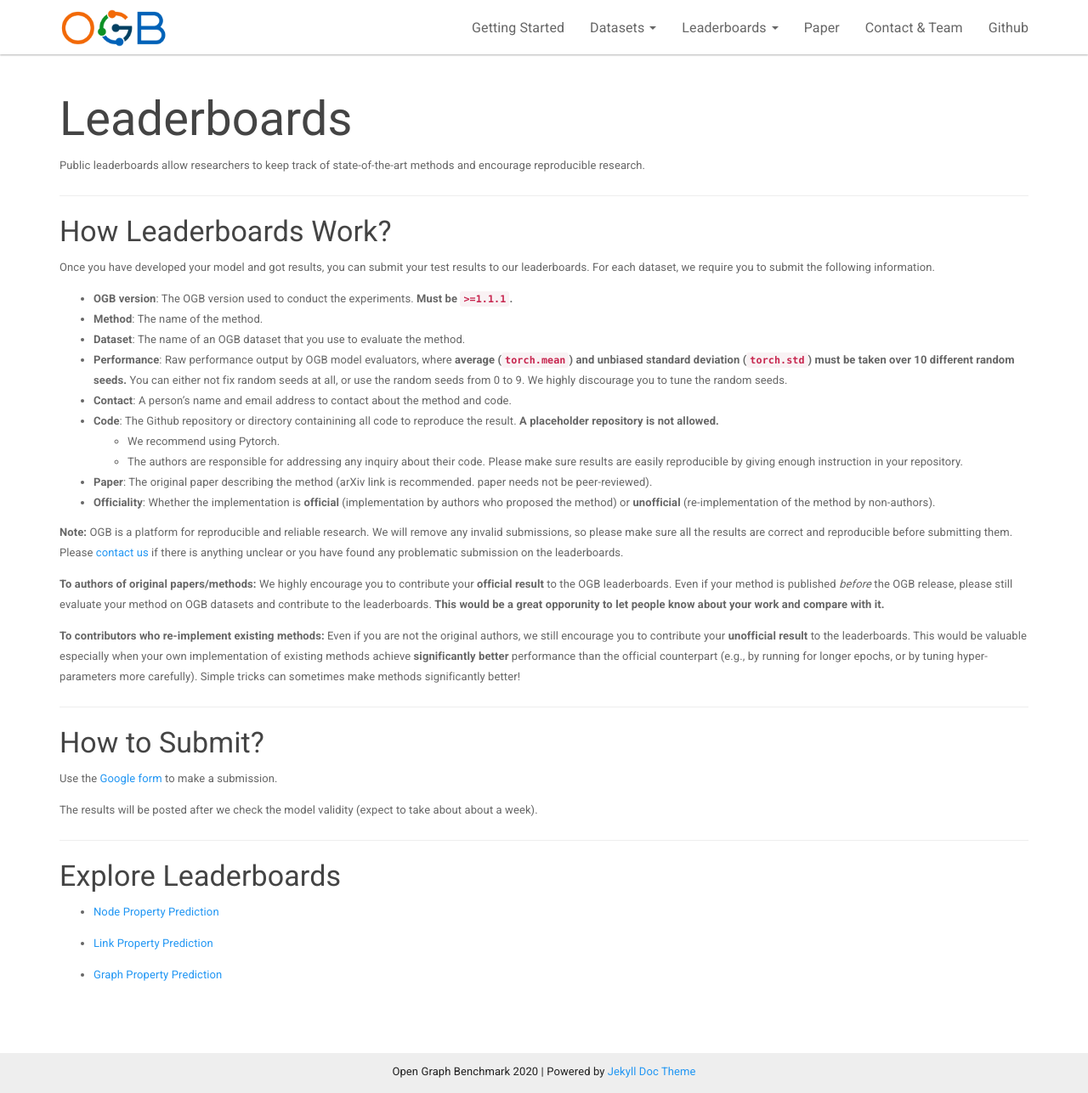
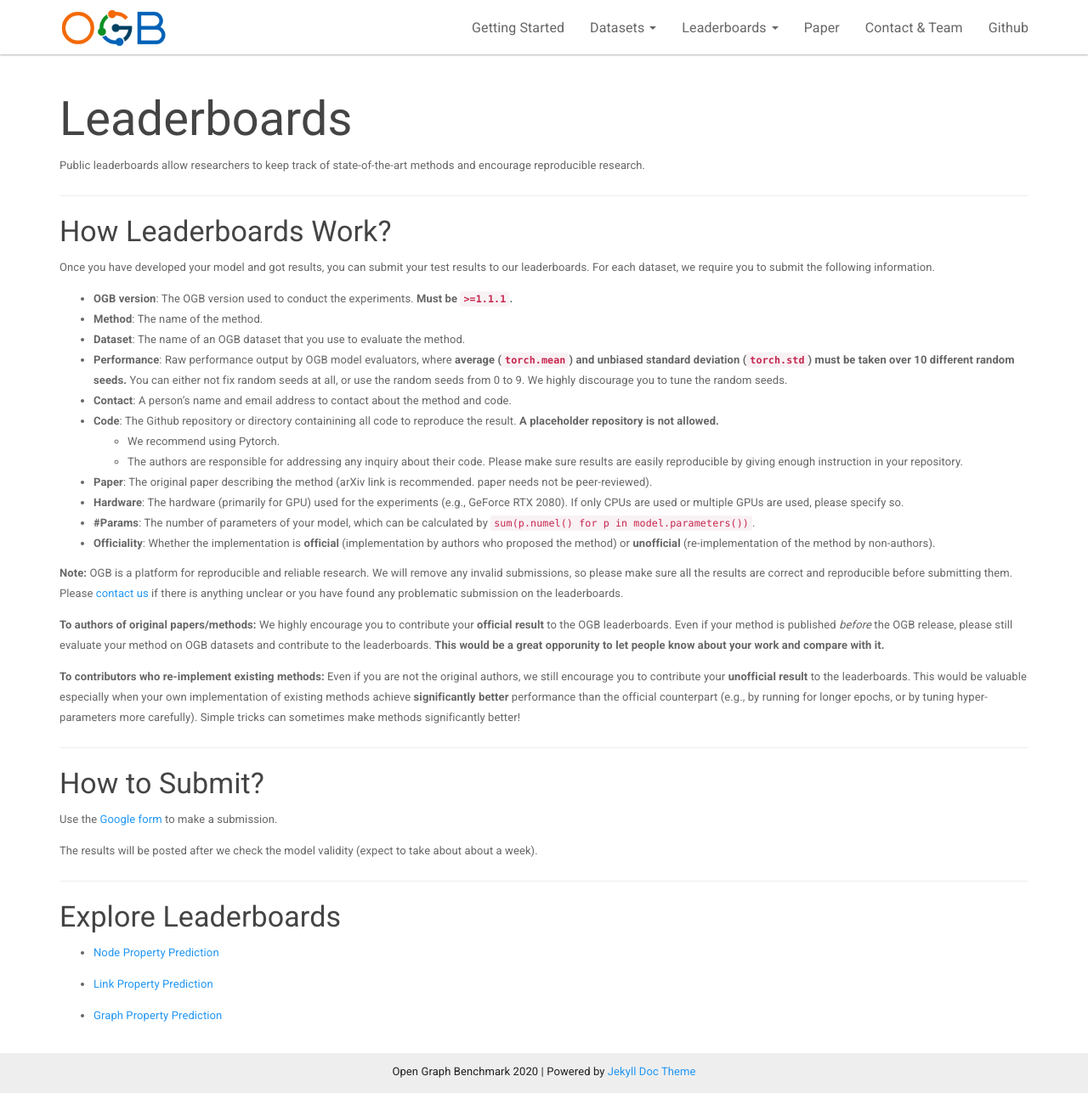
Before and after one commit to snap-stanford/ogb-web, a Jekyll site: the page built from _docs/leaderboard/leader_overview.md, in a window 1280 px wide and 1287 px high. Shown: the whole window at 85% size. Built offline with Jekyll 4.4.1, drawn with Linux system fonts in a browser that asks for light colours.

Commit message:
add hardware and #param

```diff
--- a/_docs/leaderboard/leader_overview.md
+++ b/_docs/leaderboard/leader_overview.md
@@ -21,6 +21,8 @@ For each dataset, we require you to submit the following information.
     - We recommend using Pytorch.
     - The authors are responsible for addressing any inquiry about their code. Please make sure results are easily reproducible by giving enough instruction in your repository.
 - **Paper**: The original paper describing the method (arXiv link is recommended. paper needs not be peer-reviewed).
+- **Hardware**: The hardware (primarily for GPU) used for the experiments (e.g., GeForce RTX 2080). If only CPUs are used or multiple GPUs are used, please specify so.
+- **#Params**: The number of parameters of your model, which can be calculated by `sum(p.numel() for p in model.parameters())`.
 - **Officiality**: Whether the implementation is **official** (implementation by authors who proposed the method) or **unofficial** (re-implementation of the method by non-authors).
 
 **Note:** OGB is a platform for reproducible and reliable research. We will remove any invalid submissions, so please make sure all the results are correct and reproducible before submitting them.
```
